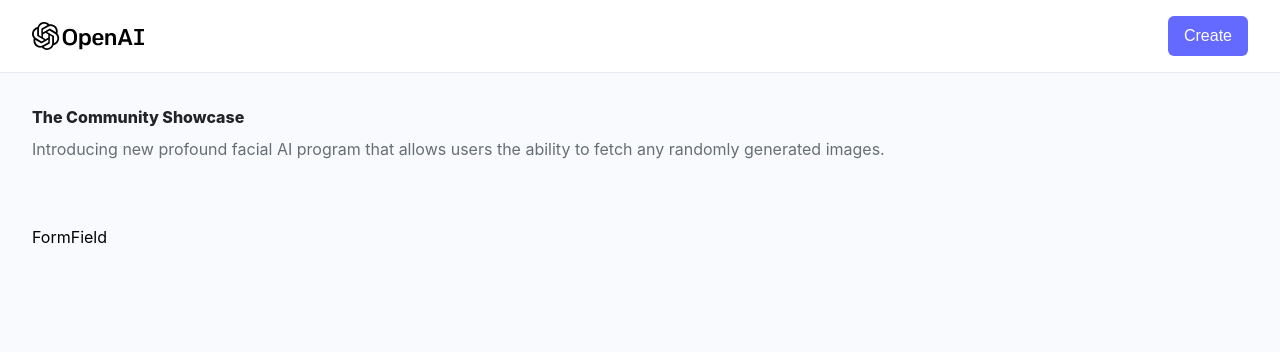
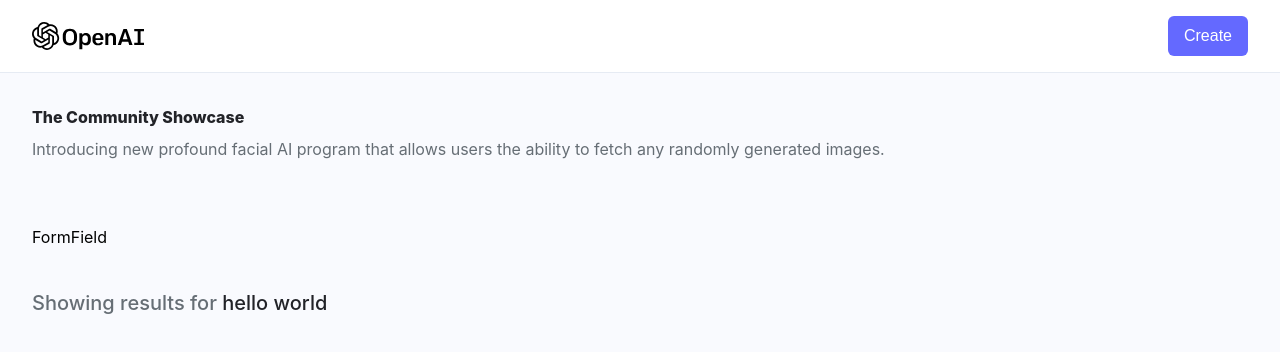
Before and after one commit to alanxu186/Dalle_clone, a React (Vite) app in the folder client/: page / in a window 1280 px wide. Shown: the top 352 px of the page. Built offline with nearby package versions, Linux system fonts and the light colour scheme; a web font is replaced by a local one.

Commit message:
create useState for searchText, include ternary operation to render searched text in an span tag

```diff
--- a/client/src/pages/Home.jsx
+++ b/client/src/pages/Home.jsx
@@ -1,10 +1,12 @@
-import React, {useState, useEffect} from "react";
-import {Card, FormField, Loader} from '../components'
+import React, { useState, useEffect } from "react";
+import { Card, FormField, Loader } from '../components'
 
 const Home = () => {
 
   const [loading, setLoading] = useState(false);
   const [allPosts, setAllPosts] = useState(null);
+
+  const [searchText, setSearchText] = useState('hello world');
 
   return (
     <section className="max-w-7xl mx-auto">
@@ -14,7 +16,23 @@
       </div>
 
       <div className="mt-16">
-        <FormField/>
+        <FormField />
+      </div>
+
+      <div className="mt-10">
+        {loading ? (
+          <div className="flex justify-center items-center">
+            <Loader />
+          </div>
+        ) : (
+          <>
+            {searchText && (
+              <h2 className="font-medium text-[#666e75] text-xl mb-3">
+                Showing results for <span className="text-[#222328]">{searchText}</span>
+              </h2>
+            )}
+          </>
+        )}
       </div>
     </section>
   )
```
